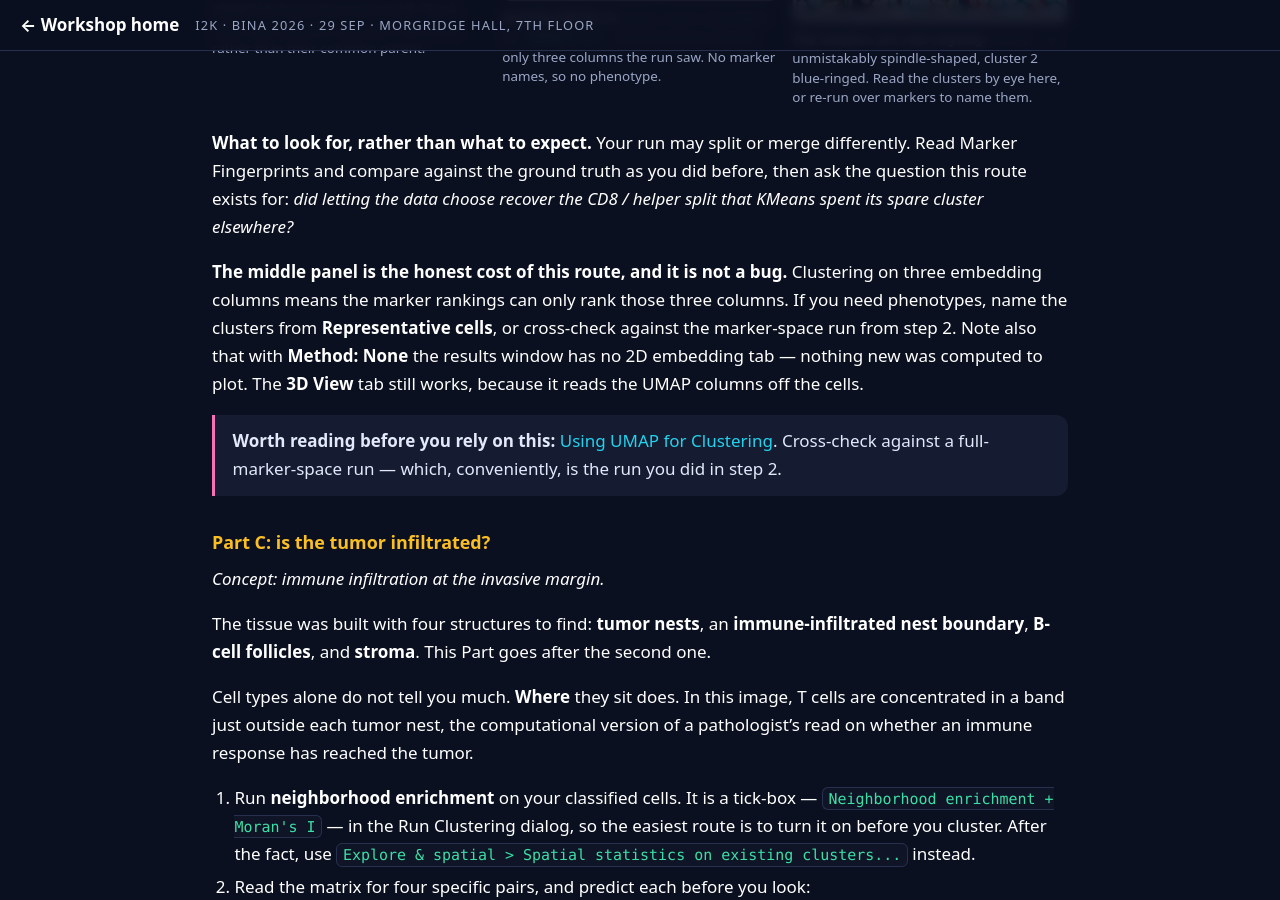
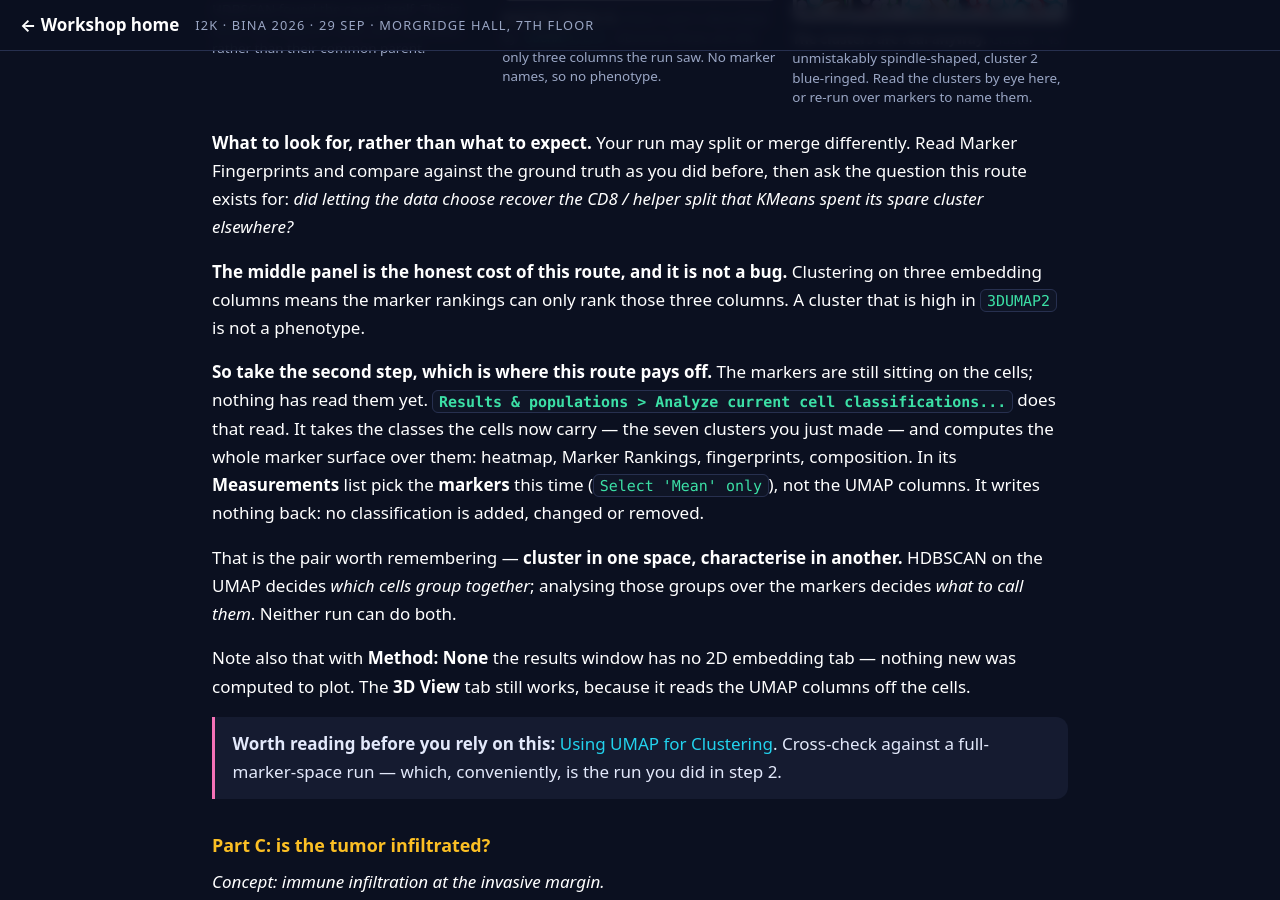
Before and after one commit to MichaelSNelson/BINA-I2K-2026-QuPath-Extensions, a Jekyll site: the page built from docs/03-qp-cat-cell-analysis-tools.md, in a window 1280 px wide and 900 px high, scrolled down 9947 px. Built offline with Jekyll 4.4.1, drawn with Linux system fonts in a browser that asks for light colours.

Commit message:
guide: name the step that says what a UMAP-derived cluster IS
Part B said the cost of clustering on embedding columns was that rankings can
only rank those columns, then offered Representative cells or a separate
marker-space run. Both are workarounds for something QP-CAT already does:
Results and populations > Analyze current cell classifications reads whatever
classes the cells carry and computes the full marker surface over them, writing
nothing back. That is the second half of this workflow, and the guide never
said so.

Claude-Session: https://claude.ai/code/session_01TZFXuLKiz1DgbomrTgfDTw

```diff
--- a/docs/03-qp-cat-cell-analysis-tools.md
+++ b/docs/03-qp-cat-cell-analysis-tools.md
@@ -452,12 +452,25 @@ Read Marker Fingerprints and compare against the ground truth as you did before,
 the question this route exists for: *did letting the data choose recover the CD8 / helper
 split that KMeans spent its spare cluster elsewhere?*
 
-**The middle panel is the honest cost of this route, and it is not a bug.** Clustering on
-three embedding columns means the marker rankings can only rank those three columns. If you
-need phenotypes, name the clusters from **Representative cells**, or cross-check against the
-marker-space run from step 2. Note also that with **Method: None** the results window has no
-2D embedding tab — nothing new was computed to plot. The **3D View** tab still works,
-because it reads the UMAP columns off the cells.
+**The middle panel is the honest cost of this route, and it is not a bug.** Clustering on three
+embedding columns means the marker rankings can only rank those three columns. A cluster that
+is high in `3DUMAP2` is not a phenotype.
+
+**So take the second step, which is where this route pays off.** The markers are still sitting
+on the cells; nothing has read them yet.
+**`Results & populations > Analyze current cell classifications...`** does that read. It takes
+the classes the cells now carry — the seven clusters you just made — and computes the whole
+marker surface over them: heatmap, Marker Rankings, fingerprints, composition. In its
+**Measurements** list pick the **markers** this time (`Select 'Mean' only`), not the UMAP
+columns. It writes nothing back: no classification is added, changed or removed.
+
+That is the pair worth remembering — **cluster in one space, characterise in another.** HDBSCAN
+on the UMAP decides *which cells group together*; analysing those groups over the markers
+decides *what to call them*. Neither run can do both.
+
+Note also that with **Method: None** the results window has no 2D embedding tab — nothing new
+was computed to plot. The **3D View** tab still works, because it reads the UMAP columns off
+the cells.
 
 > **Worth reading before you rely on this:**
 > [Using UMAP for Clustering](https://umap-learn.readthedocs.io/en/latest/clustering.html).
```
